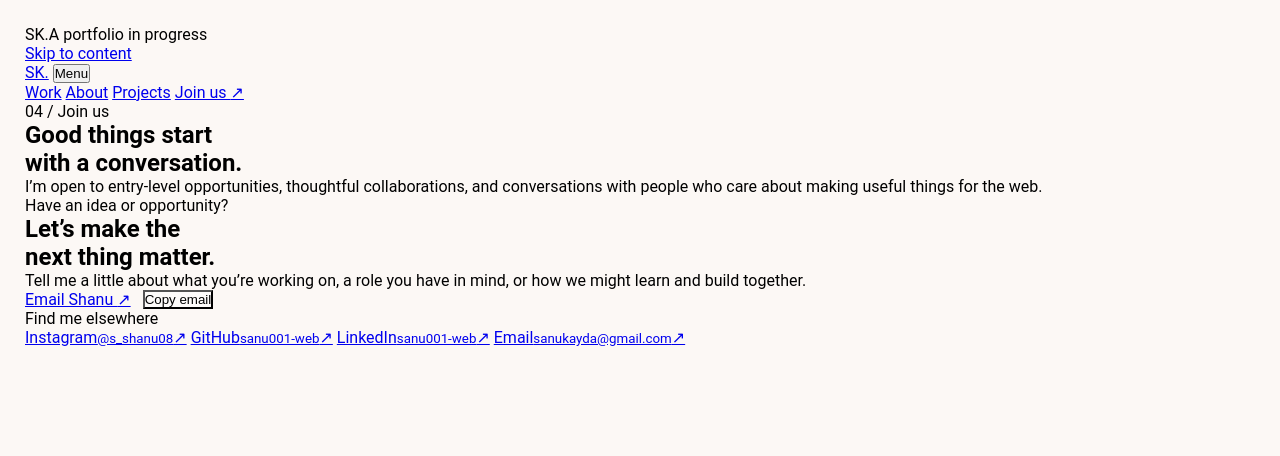
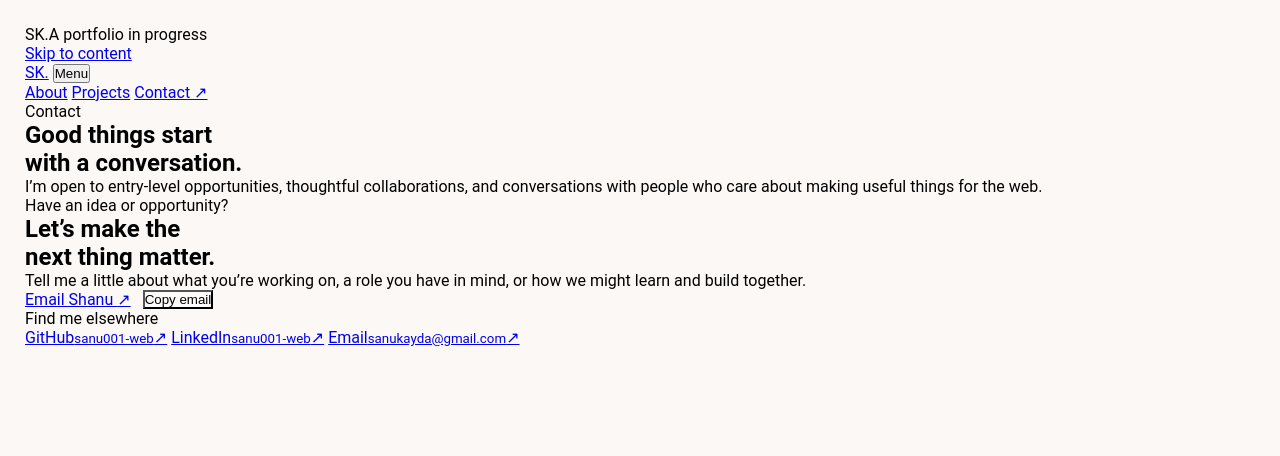
Before and after one commit to Sanu001-web/javascript-Exercise-, a plain HTML site: page Projects/Portfolio/join-us.html in a window 1280 px wide. Shown: the top 456 px of the page. Drawn offline with Linux system fonts and the light colour scheme; files that its build step writes are made by us from their sources.

Commit message:
Rename 'Join us' page to 'Contact'

```diff
--- a/Projects/Portfolio/join-us.html
+++ b/Projects/Portfolio/join-us.html
@@ -7,7 +7,7 @@
   <meta name="theme-color" content="#f6f8fc">
   <meta name="description"
     content="Get in touch with Shanu Kayda about entry-level web development roles, collaborations, and projects.">
-  <title>Join us — Shanu Kayda</title>
+  <title>Contact — Shanu Kayda</title>
   <link rel="preconnect" href="https://fonts.googleapis.com">
   <link rel="preconnect" href="https://fonts.gstatic.com" crossorigin>
   <link
@@ -27,16 +27,15 @@
     <a class="wordmark" href="index.html" aria-label="Shanu Kayda, home">SK.</a>
     <button class="menu-toggle" type="button" aria-expanded="false" aria-controls="site-nav"><span class="menu-toggle-label">Menu</span><span class="menu-lines" aria-hidden="true"><i></i><i></i></span></button>
     <nav class="site-nav" id="site-nav" aria-label="Main navigation">
-      <a href="work.html"><span class="nav-label" data-text="Work"><span>Work</span></span></a>
       <a href="about.html"><span class="nav-label" data-text="About"><span>About</span></span></a>
       <a href="projects.html"><span class="nav-label" data-text="Projects"><span>Projects</span></span></a>
-      <a class="nav-cta" href="join-us.html" aria-current="page">Join us <span aria-hidden="true">↗</span></a>
+      <a class="nav-cta" href="join-us.html" aria-current="page">Contact <span aria-hidden="true">↗</span></a>
     </nav>
   </header>
   <main id="main" class="inner-page">
     <section class="inner-hero section-shell" aria-labelledby="page-title">
       <div>
-        <p class="eyebrow"><span class="status-dot"></span>04 / Join us</p>
+        <p class="eyebrow"><span class="status-dot"></span>Contact</p>
         <h1 id="page-title">Good things start<br>with a <span>conversation.</span></h1>
       </div>
       <p class="inner-intro">I’m open to entry-level opportunities, thoughtful collaborations, and conversations with
@@ -56,8 +55,6 @@
         </div>
         <div class="social-links" aria-label="Social profiles">
           <p class="social-label">Find me elsewhere</p>
-          <a href="https://instagram.com/s_shanu08" target="_blank"
-            rel="noopener noreferrer"><span>Instagram</span><small>@s_shanu08</small><span class="social-arrow" aria-hidden="true">↗</span></a>
           <a href="https://github.com/sanu001-web" target="_blank"
             rel="noopener noreferrer"><span>GitHub</span><small>sanu001-web</small><span class="social-arrow" aria-hidden="true">↗</span></a>
           <a href="https://linkedin.com/in/sanu001-web" target="_blank"
```
